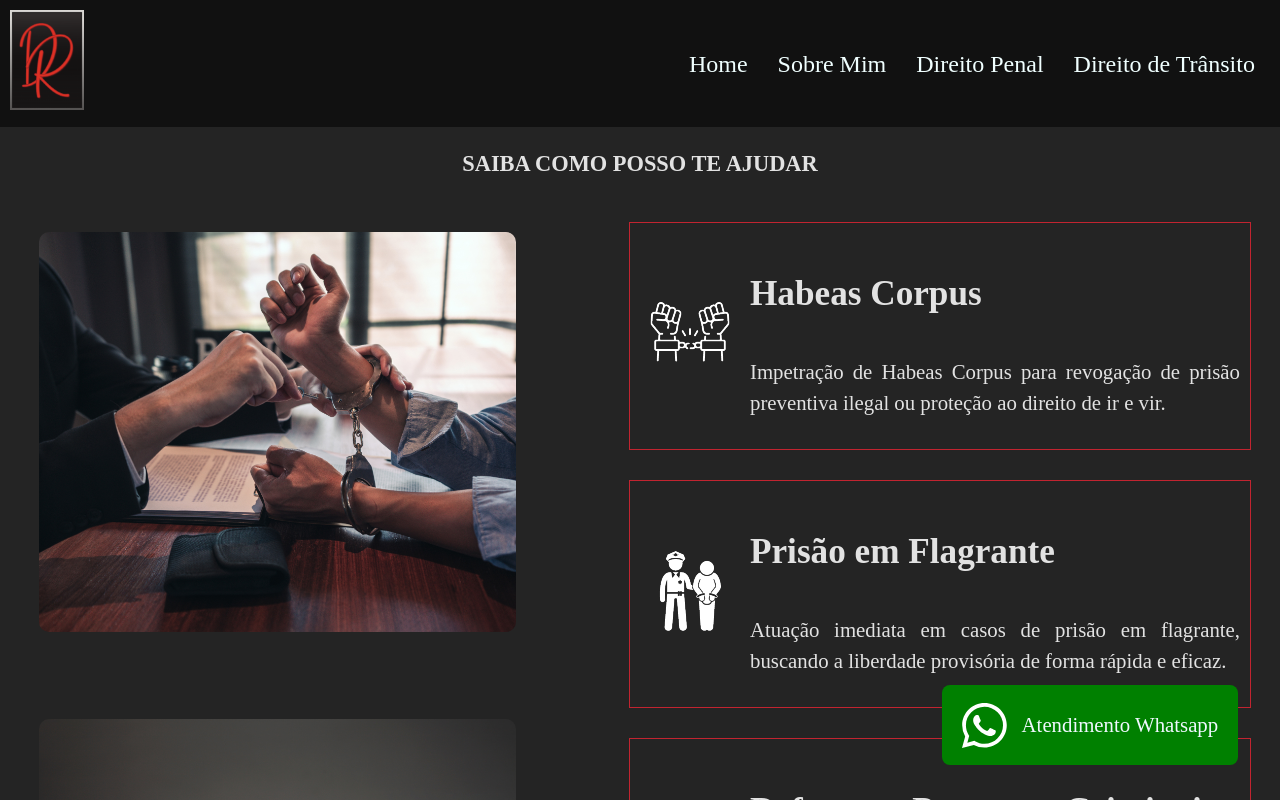
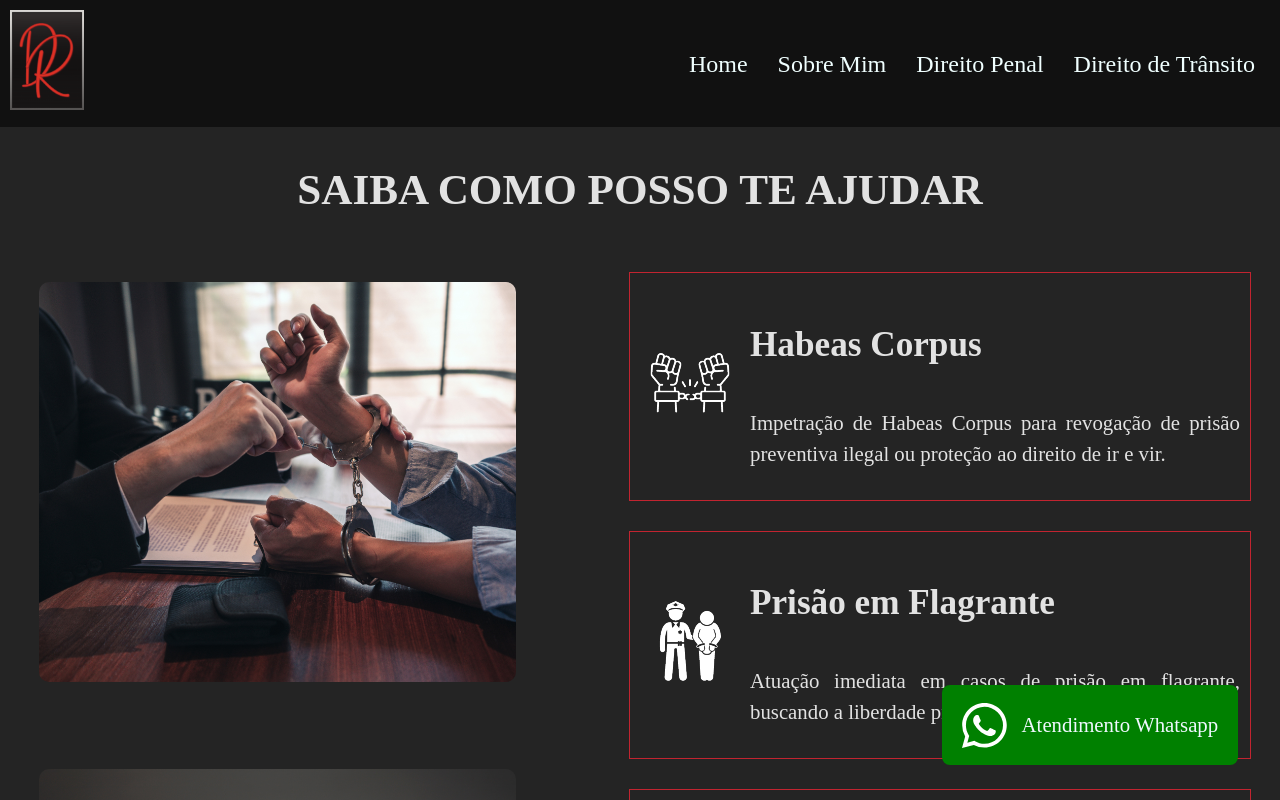
Before and after one commit to DoughRosa/Escritorio, a React (Vite) app: page /penal in a window 1280 px wide. Shown: the top 800 px of the page. Built offline with nearby package versions, Linux system fonts and the light colour scheme.

Commit message:
update font

```diff
--- a/src/index.css
+++ b/src/index.css
@@ -579,12 +579,7 @@ button:focus-visible {
   }
 
   @media screen and (min-width: 481px) {
-    h1 {
-      font-size: 1.4em;
-      line-height: 1.1;
-    }
-
-    .logoCelular{
+   .logoCelular{
       display: none;
     }
 
@@ -594,6 +589,11 @@ button:focus-visible {
   }
 
   @media screen and (max-width: 480px) {
+    h1 {
+      font-size: 1.3em;
+      line-height: 1.1;
+    }
+
     .header{
       display: flex;
       justify-content: start;
```
